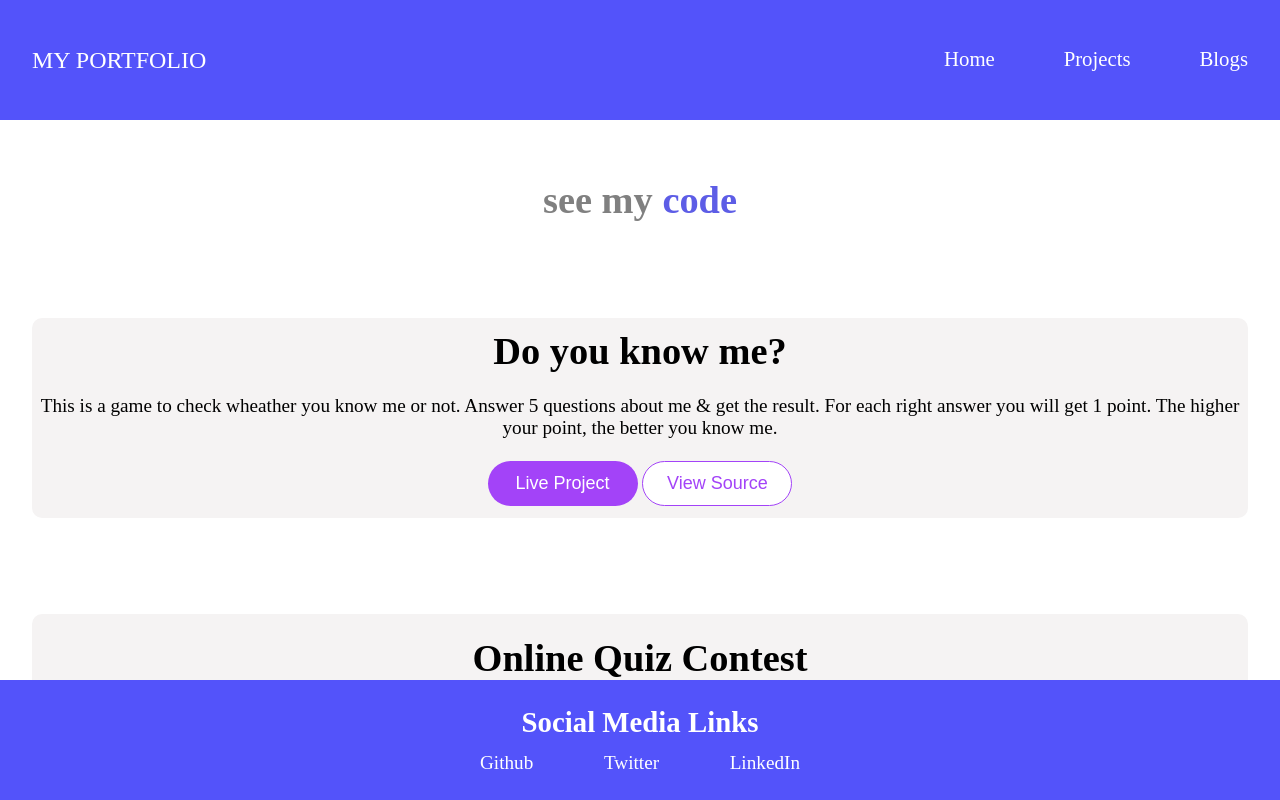
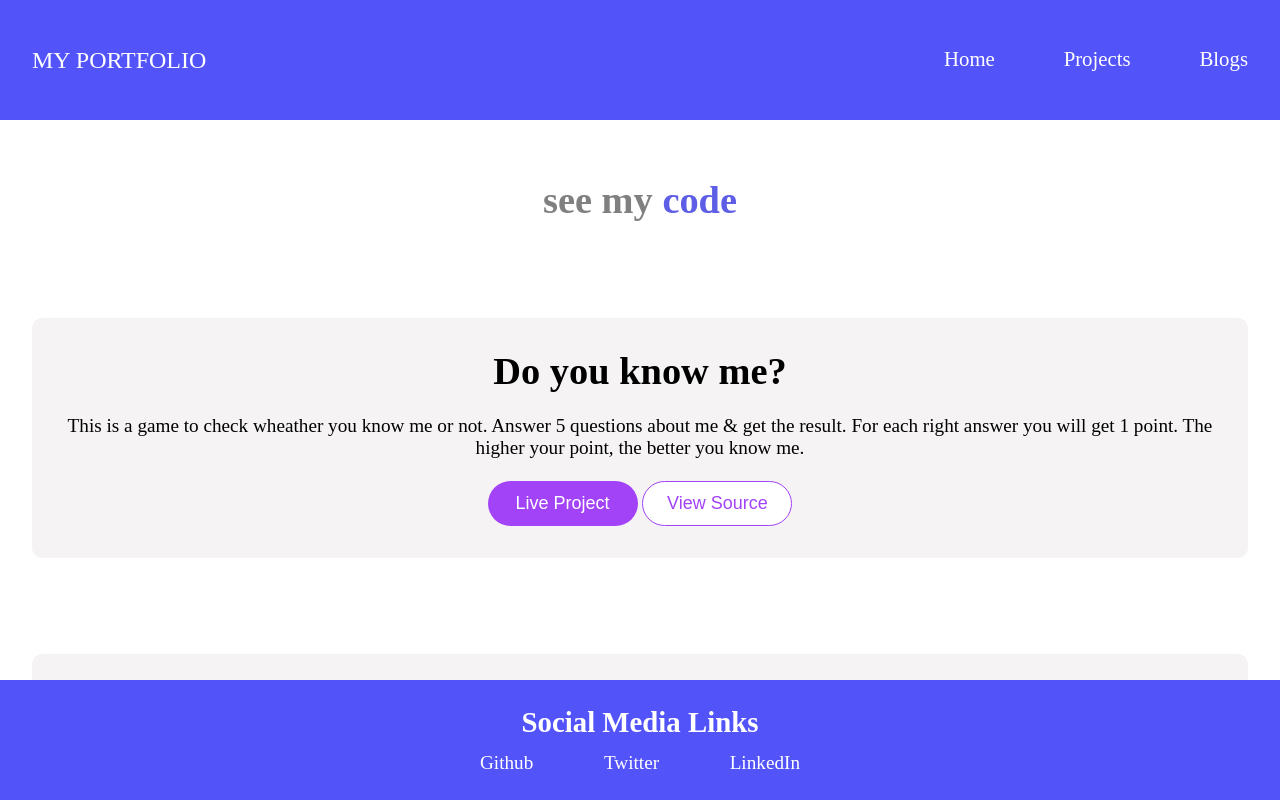
Before and after one commit to sagnik26/neoG-levelZero-Portfolio, a plain HTML site: page projects.html in a window 1280 px wide. Drawn offline with Linux system fonts and the light colour scheme.

Commit message:
New update added

```diff
--- a/index.css
+++ b/index.css
@@ -109,9 +109,10 @@ ul li a {
 }
 
 .project {
+    padding: 2rem;
     background-color: rgb(245, 243, 243);
     border-radius: 10px;
-    height: 25vh;
+    height: 30vh;
     text-align: center;
     display: flex;
     flex-direction: column;
```
Also changed, not shown: Blogs.html (+1 -6 lines).
